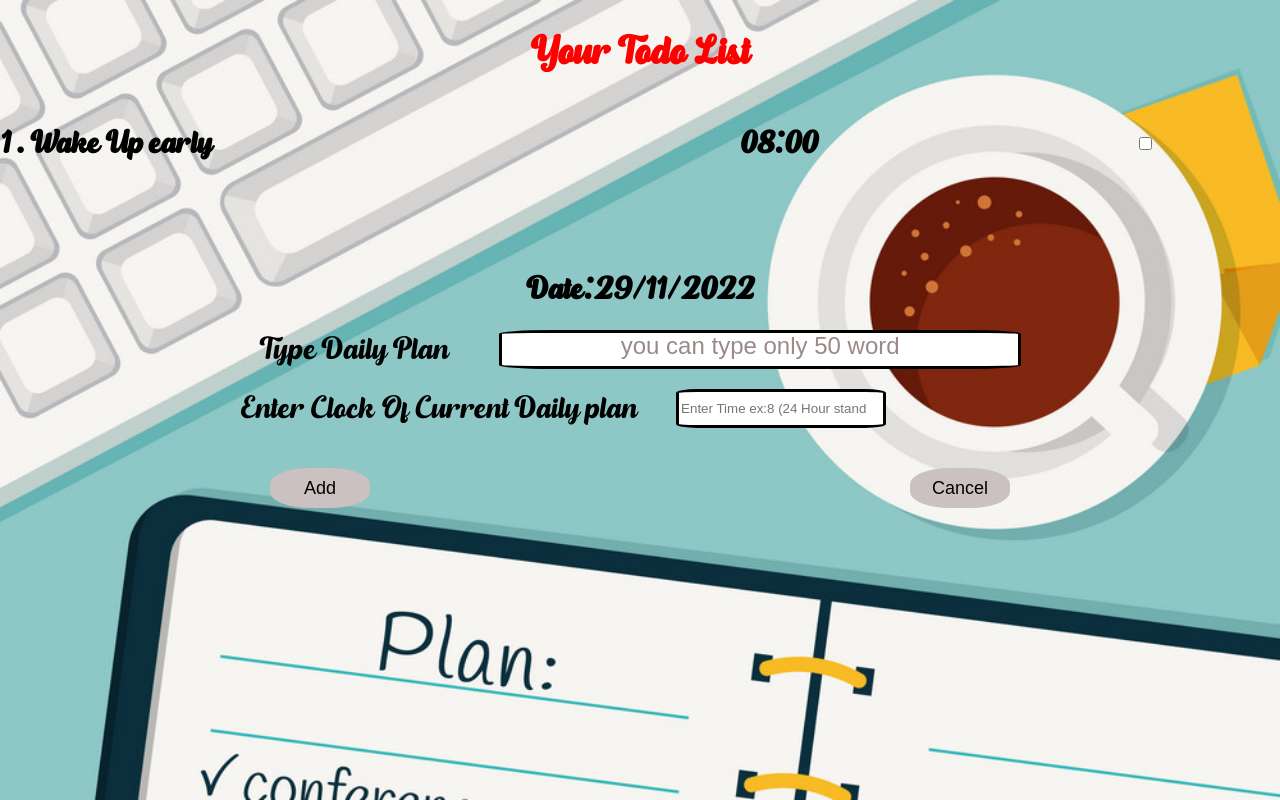
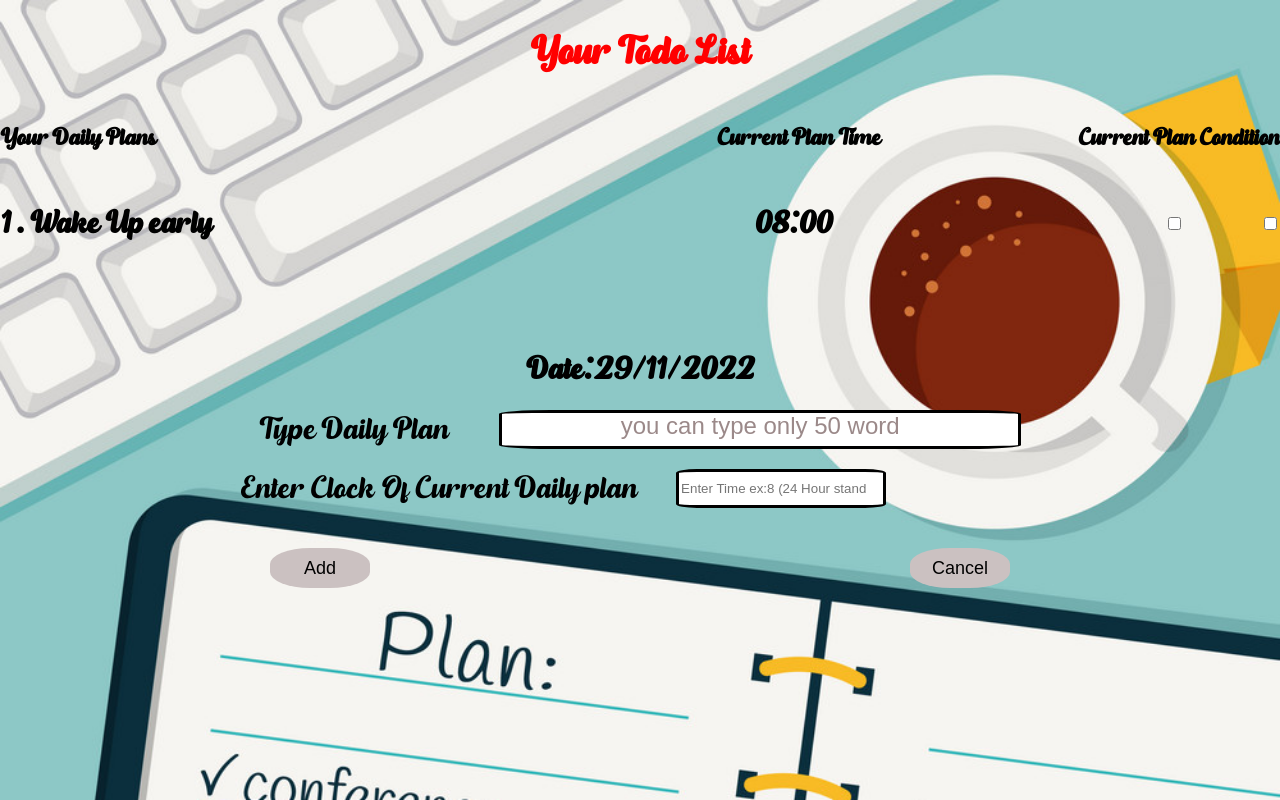
Before and after one commit to tofsona14/ToDo-List, a React (Create React App) app: page / in a window 1280 px wide. Built offline with nearby package versions, Linux system fonts and the light colour scheme.

Commit message:
add some static info and identificator of checkboxes <3

```diff
--- a/src/AddPlan/addPlan.js
+++ b/src/AddPlan/addPlan.js
@@ -45,8 +45,7 @@ export const AddPlan = (props) => {
         </div>
         <div className="InfoDiv--1">
           <label htmlFor="EnterText" className="g">
-            {" "}
-            Type Daily Plan{" "}
+            Type Daily Plan
           </label>
           <input
             onChange={planChangeHandler}
--- a/src/AddPlan/todoObject/objectPlan.js
+++ b/src/AddPlan/todoObject/objectPlan.js
@@ -19,10 +19,12 @@ export const ObjectPlan = () => {
     })
   }
   const Statement = (x) => {
-    if (Number(x.time) < 10) {
+    if (Number(x.time) < 10 && Number(x.time) !== 0) {
       return `0${x.time}:00`
+    }else if(Number(x.time) > 10) {
+      return `${x.time}:00`
     }else {
-      return `${x.time}:00`
+      return `00:00`
     }
   }
 
@@ -30,6 +32,11 @@ export const ObjectPlan = () => {
     <div>
       <div className="ourTodo">
         <h1 className="TodoList">Your Todo List</h1>
+      </div>
+      <div className="TodoSecondLine">
+        <h2 className="dailyPlans">Your Daily Plans</h2>
+        <h2 className="dailyPlanTime">Current Plan Time</h2>
+        <h2 className="dailyPlanCondition">Current Plan Condition</h2>
       </div>
       {fullInfo.map((x) =>
 
--- a/src/AddPlan/todoObject/outputTodo.css
+++ b/src/AddPlan/todoObject/outputTodo.css
@@ -1,3 +1,6 @@
+body{
+  font-family: "S";
+}
 .outputTexts {
   display: flex;
   align-items: center;
@@ -34,5 +37,23 @@
 }
 .bothCheckbox{
   width: auto;
-  margin-right: 10vw;
 }
+.TodoSecondLine{
+  width: 100%;
+  height: 10vh;
+  display: relative;
+
+}
+.dailyPlans {
+  position: absolute;
+  left: 0;
+}
+.dailyPlanTime{
+  position: absolute;
+  left: 56vw;
+
+}
+.dailyPlanCondition{
+  position: absolute;
+  right: 0;
+}
--- a/src/AddPlan/todoObject/outputTodo.js
+++ b/src/AddPlan/todoObject/outputTodo.js
@@ -1,7 +1,31 @@
-import React from "react";
+import React,{useState} from "react";
 import "./outputTodo.css";
 
 export const OutputTodo = (props) => {
+  const [done, setDone] = useState(true)
+  const [notDone, setNotDone] = useState(true)
+  const doneCheckbox = () => {
+    if(done == false) {
+      setDone(true)
+      console.log(done)
+    }else {
+      setDone(false)
+      console.log(done)
+    }
+  }
+  const notDoneCheckbox = (arg) => {
+    if(notDone == false) {
+      setNotDone(true)
+      console.log(arg.target.id)
+      console.log(`button 2 is in ${notDone}`)
+    }else {
+      setNotDone(false)
+      console.log(`button 2 is in ${notDone}`)
+
+      }
+    }
+
+
   return (
     <div className="outputTexts">
       <div className="both">
@@ -12,8 +36,9 @@ export const OutputTodo = (props) => {
         </h1>
         </div>
         <h1 className="bothTime">{props.time}</h1>
-        <input className="bothCheckbox" type='checkbox'></input>
+        <input id={props.id} onClick={notDoneCheckbox} className="bothCheckbox" type='checkbox'></input>
+        <input onClick={doneCheckbox} className="bothCheckbox" type='checkbox'></input>
       </div>
     </div>
   );
-};
+  }
```
